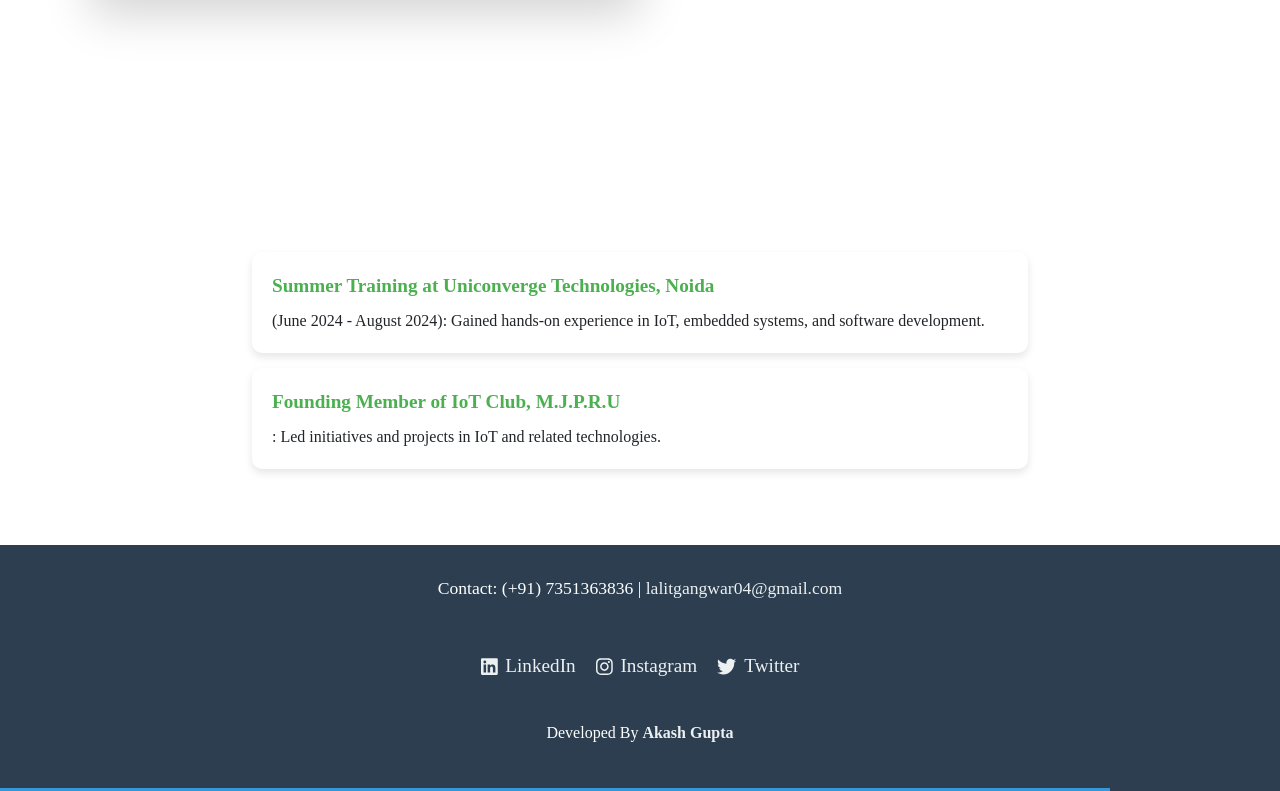
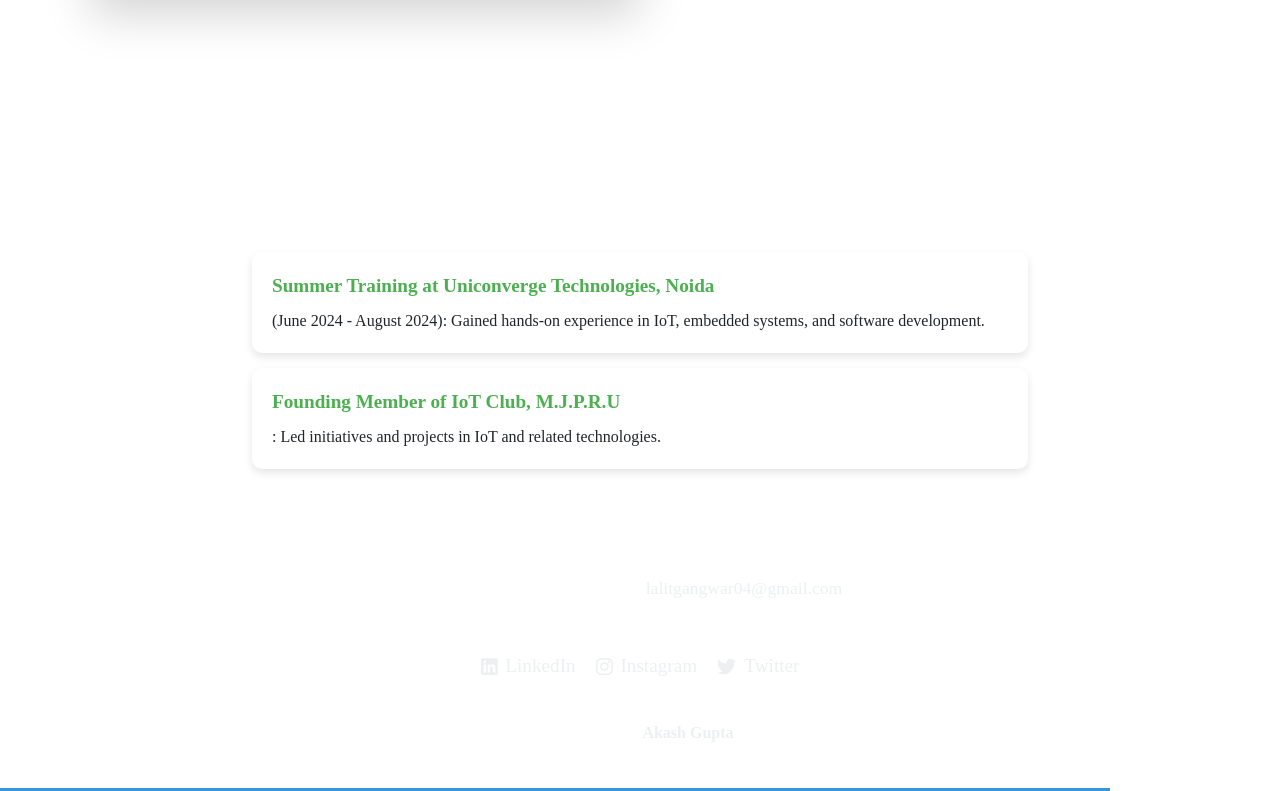
Before and after one commit to Akash140605/Lalitgangwar, a React (Create React App) app: page / in a window 1280 px wide. Shown: the part 4261-5052 px from the top of the page. Built offline with nearby package versions, Linux system fonts and the light colour scheme.

Commit message:
Update Footer.css

```diff
--- a/src/components/Footer.css
+++ b/src/components/Footer.css
@@ -1,6 +1,6 @@
 /* Footer Styling */
 .footer {
-    background-color: #2c3e50;
+    background-color: transparent;
     color: white;
     padding: 30px 0;
     position: relative;
```
